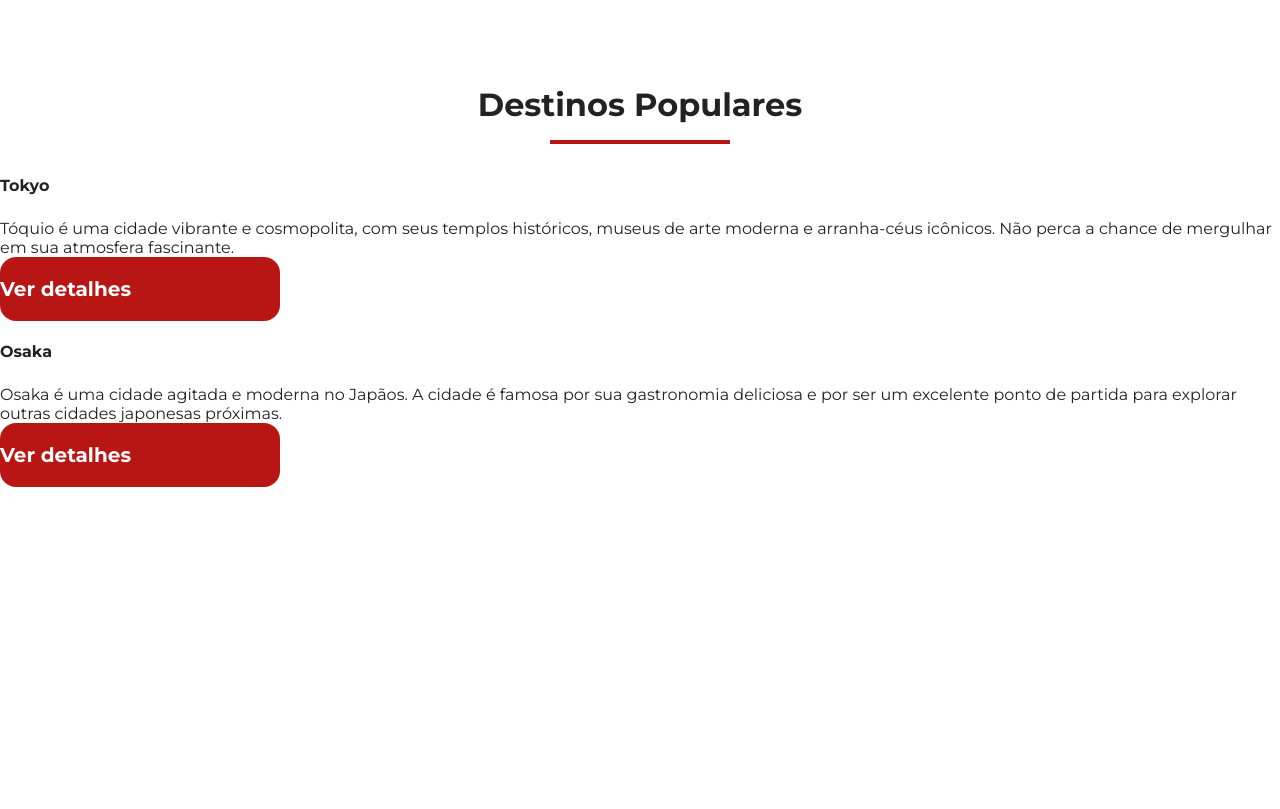
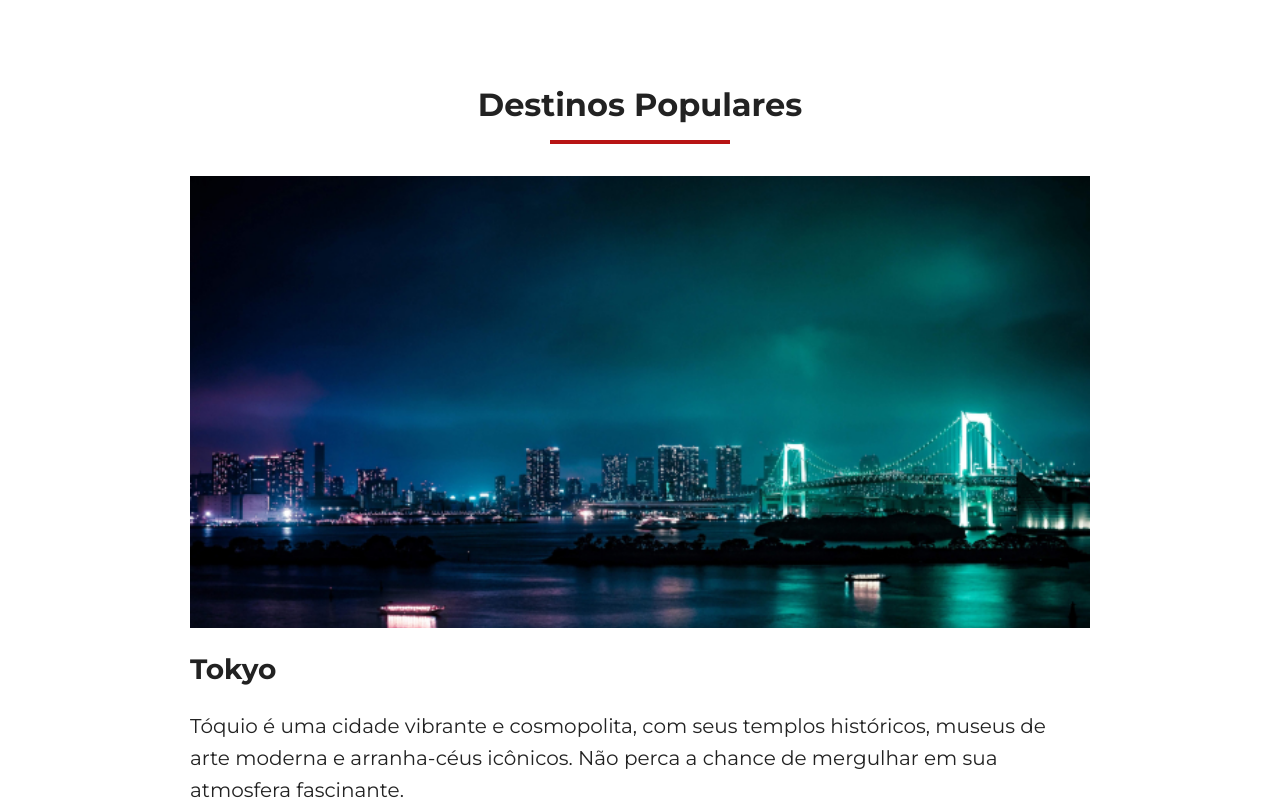
Before and after one commit to juliaandradesoares/jornada-viagens, a plain HTML site: page index.html in a window 1280 px wide. Shown: the part 2537-3346 px from the top of the page. Before the commit the page ends 3024 px from the top, so only its background shows below. Drawn offline with Linux system fonts and the light colour scheme.

Commit message:
Finaliza secao de destinos populares

```diff
--- a/css/categories.css
+++ b/css/categories.css
@@ -1,12 +1,3 @@
-.categories {
-  margin-bottom: 88px;
-}
-
-.categories .section-title {
-  width: 312px;
-  margin: 0 auto;
-}
-
 .categories-cards {
   display: flex;
   flex-direction: column;
--- a/css/destinations.css
+++ b/css/destinations.css
@@ -1,7 +1,90 @@
-.destinations .item header {
-  display: block;
-  position: static;
-  background-color: transparent;
-  padding: 0;
+.destinations {
+  width: 312px;
+  margin: 0 auto;
+}
+
+.destination-items {
+  display: flex;
+  flex-direction: column;
+  align-items: center;
+  gap: 24px;
+}
+
+.destinations .item .img-item {
+  width: 100%;
+  height: 368px;
+}
+
+.destinations .item.tokyo .img-item {
+  background: url(../img/tokyo-mobile.jpg);
+  background-size: cover;
+}
+
+.destinations .item.osaka .img-item {
+  background: url(../img/osaka-mobile.jpg);
+  background-size: cover;
+}
+
+.destinations .item header h4 {
+  font-size: 28px;
+  font-weight: var(--title-weight);
+  margin: 24px 0;
+}
+
+.destinations .item p {
+  font-size: 20px;
+  font-weight: var(--text-weight);
+  line-height: 32px;
   margin-bottom: 24px;
 }
+
+.destinations .button {
+  width: 100%;
+  text-align: center;
+}
+
+@media screen and (min-width: 768px) {
+  .destinations {
+    width: 648px;
+  }
+
+  .destinations .item .img-item {
+    width: 100%;
+    height: 452px;
+  }
+
+  .destinations .item.tokyo .img-item {
+    background: url(../img/tokyo-tablet-desk.jpg);
+    background-size: cover;
+  }
+
+  .destinations .item.osaka .img-item {
+    background: url(../img/osaka-tablet-desk.jpg);
+    background-size: cover;
+  }
+
+  .destinations .button {
+    width: 280px;
+  }
+}
+
+@media screen and (min-width: 1024px) {
+  .destinations {
+    width: 900px;
+  }
+
+  .destinations .item .img-item {
+    width: 100%;
+    height: 452px;
+  }
+}
+
+@media screen and (min-width: 1440px) {
+  .destinations {
+    width: 1200px;
+  }
+
+  .destination-items {
+    flex-direction: row;
+  }
+}
--- a/css/global.css
+++ b/css/global.css
@@ -42,6 +42,21 @@ body {
   color: var(--text-primary-color);
 }
 
+section {
+  width: 312px;
+  margin: 0 auto 88px;
+}
+
+section.hero {
+  width: 100%;
+  margin: 0;
+}
+
+.section-title {
+  width: 280px;
+  margin: 0 auto 32px;
+}
+
 .section-title h2 {
   font-size: 28px;
   font-weight: var(--title-weight);
@@ -60,7 +75,7 @@ body {
 .button {
   display: inline-block;
   text-decoration: none;
-  width: 280px;
+  min-width: 280px;
   height: 64px;
   color: var(--text-secondary-color);
   font-weight: var(--title-weight);
@@ -71,13 +86,32 @@ body {
 }
 
 @media screen and (min-width: 768px) {
+  section {
+    width: 648px;
+  }
+
+  .section-title {
+    width: 100%;
+    margin: 0 auto 32px;
+  }
+
   .section-title h2 {
     font-size: 32px;
   }
 }
 
 @media screen and (min-width: 1024px) {
+  section {
+    width: 900px;
+  }
+
   .button:hover {
     background-color: var(--primary-color);
   }
 }
+
+@media screen and (min-width: 1440px) {
+  section {
+    width: 1200px;
+  }
+}
--- a/css/header.css
+++ b/css/header.css
@@ -1,4 +1,4 @@
-header {
+.main-header {
   background-color: var(--background-tertiary-color);
   display: flex;
   flex-direction: row;
@@ -81,7 +81,7 @@ nav {
 }
 
 @media screen and (min-width: 1024px) {
-  header {
+  .main-header {
     padding: 38px 120px;
   }
 
@@ -104,7 +104,7 @@ nav {
 }
 
 @media screen and (min-width: 1024px) {
-  header {
+  .main-header {
     padding: 38px 160px;
   }
 }
--- a/css/offers.css
+++ b/css/offers.css
@@ -1,7 +1,3 @@
-.offers {
-  margin-bottom: 88px;
-}
-
 .offers-card {
   display: flex;
   flex-direction: column;
@@ -21,10 +17,6 @@
 }
 
 .offers-card .card header {
-  display: block;
-  position: static;
-  background-color: transparent;
-  padding: 0;
   margin-bottom: 24px;
 }
 
--- a/index.html
+++ b/index.html
@@ -7,7 +7,7 @@
     <title>Jornada Viagens</title>
   </head>
   <body>
-    <header>
+    <header class="main-header">
       <a class="logo" href="index.html" title="Voltar para a página inicial.">
         <img
           class="img-mobile"
@@ -179,7 +179,7 @@
         <hr />
       </div>
       <div class="destination-items">
-        <article class="item">
+        <article class="item tokyo">
           <header>
             <div class="img-item"></div>
             <h4>Tokyo</h4>
@@ -189,9 +189,15 @@
             históricos, museus de arte moderna e arranha-céus icônicos. Não
             perca a chance de mergulhar em sua atmosfera fascinante.
           </p>
-          <a href="#" class="button">Ver detalhes</a>
+          <a
+            href="#"
+            class="button"
+            target="_blank"
+            title="Veja mais detalhes do destino Tokyo"
+            >Ver detalhes</a
+          >
         </article>
-        <article class="item">
+        <article class="item osaka">
           <header>
             <div class="img-item"></div>
             <h4>Osaka</h4>
@@ -201,7 +207,13 @@
             por sua gastronomia deliciosa e por ser um excelente ponto de
             partida para explorar outras cidades japonesas próximas.
           </p>
-          <a href="#" class="button">Ver detalhes</a>
+          <a
+            href="#"
+            class="button"
+            target="_blank"
+            title="Veja mais detalhes do destino Osaka"
+            >Ver detalhes</a
+          >
         </article>
       </div>
     </section>
```
